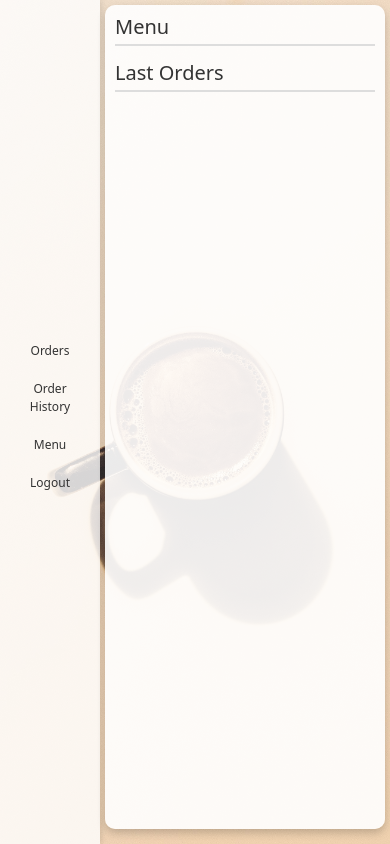
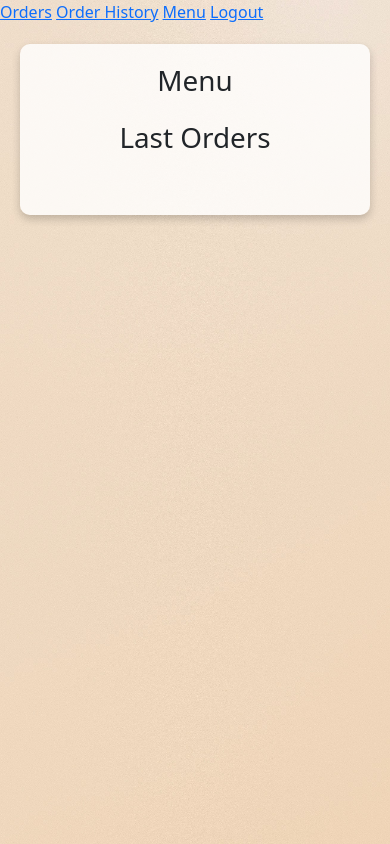
Before and after one commit to mohamed-622/Alx-Portfolio-JavaManager, a Flask app: page /orders in a window 390 px wide. Run offline with Flask 3, Linux system fonts and the light colour scheme; the visitor is signed in with stand-in values (Sample User, id 1).

Commit message:
Styling improvements

```diff
--- a/app/static/css/pages/orders.css
+++ b/app/static/css/pages/orders.css
@@ -1,180 +1,128 @@
-/* orders.css */
-/* components */
-.sidebar {
-    width: 200px;
-    background-color: rgba(255, 255, 255, 0.8); /* Slightly transparent */
-    padding: 15px;
-    height: 100vh;
-    box-shadow: 2px 0 5px rgba(0, 0, 0, 0.1);
-    display: flex; /* Enable Flexbox */
-    flex-direction: column; /* Stack items vertically */
-    align-items: center; /* Center items horizontally */
-    justify-content: center; /* Center items vertically */
-}
-.sidebar a {
-    display: block;
-    color: #333;
-    text-decoration: none;
-    margin-bottom: 10px;
-    padding: 10px;
-    border-radius: 5px;
-    width: 100%; /* Make the links stretch across the sidebar */
-    text-align: center; /* Center the text within the links */
+/* Background Styling */
+body {
+    background-image: url('../../images/background.jpg');
+    background-size: cover;
+    background-attachment: fixed;
+    font-family: Arial, sans-serif;
+    margin: 0;
+    padding: 0;
 }
 
-.sidebar a:hover {
-    background-color: rgb(212, 166, 106);
+/* Navbar Styling */
+.navbar {
+    display: flex;
+    background-color: #333;
+    padding: 10px;
 }
 
-body {
-    display: flex;
-    font-family: Arial, sans-serif;
-    margin: 0;
-    height: 100vh;
-    background-image: url('../../images/background.jpg');
-    background-size: cover;
-    background-position: center; /* Center the image */
-    background-repeat: no-repeat; /* Prevent the image from repeating */
-    background-color: #f4f4f4; /* Fallback color */
-}
-.content h1 {
-    font-size: 24px;
-    color: #333;
-    margin-bottom: 15px;
-    border-bottom: 2px solid #ddd;
-    padding-bottom: 5px;
+.navbar a {
+    color: white;
+    text-decoration: none;
+    padding: 10px 15px;
+    margin-right: 10px;
+    border-radius: 5px;
+    transition: background-color 0.3s;
 }
 
-.content ul li {
-    margin: 10px 0;
-    padding: 10px;
-    border: 1px solid #ddd;
-    border-radius: 5px;
-    background-color: #f9f9f9;
-    box-shadow: 0 2px 4px rgba(0, 0, 0, 0.1); /* Subtle shadow for individual items */
+.navbar a:hover {
+    background-color: #575757;
 }
 
-
+/* Content Section Styling */
 .content {
-    flex-grow: 1;
+    margin: 20px;
     padding: 20px;
-    background-color: rgba(255, 255, 255, 0.9); /* Slight transparency */
+    background: rgba(255, 255, 255, 0.8);
     border-radius: 10px;
-    margin: 10px;
-    box-shadow: 0 4px 8px rgba(0, 0, 0, 0.2); /* Subtle shadow for depth */
-    overflow-y: auto; /* Allow scrolling if content overflows */
-    max-height: calc(100vh - 20px); /* Prevent content from spilling out */
+    box-shadow: 0 4px 8px rgba(0, 0, 0, 0.2);
 }
 
-.content h1 {
-    font-size: 24px;
+/* Heading Styling */
+h1 {
+    text-align: center;
     color: #333;
-    margin-bottom: 15px;
-    border-bottom: 2px solid #ddd;
-    padding-bottom: 5px;
+    margin-bottom: 20px;
 }
 
-.content ul {
-    list-style-type: none; /* Remove bullets */
-    padding: 0; /* Remove default padding */
-    margin: 0; /* Remove default margin */
+/* Card Container Styling */
+.card-container {
+    margin-top: 20px;
+    margin-bottom: 20px;
+}
+.card-container, .content ul {
+    display: flex;
+    flex-wrap: wrap;
+    gap: 20px;
+    justify-content: center; /* Center items horizontally */
+    padding: 0;
+    list-style: none; /* Remove default list styling */
 }
 
-.content ul li {
-    margin: 10px 0;
-    padding: 10px;
+/* Card Styling */
+.card {
+    width: 300px; /* Fixed width for cards */
+    background: white;
     border: 1px solid #ddd;
-    border-radius: 5px;
-    background-color: #f9f9f9;
-    box-shadow: 0 2px 4px rgba(0, 0, 0, 0.1); /* Subtle shadow for individual items */
+    border-radius: 8px;
+    box-shadow: 0 4px 6px rgba(0, 0, 0, 0.1);
+    overflow: hidden;
+    transition: transform 0.2s, box-shadow 0.2s;
+    display: flex; /* Ensure proper flex child behavior */
+    flex-direction: column; /* Stack card content */
 }
 
-.content form {
-    display: flex;
-    align-items: center;
-    gap: 10px;
-    margin-top: 10px;
+.card:hover {
+    transform: translateY(-5px);
+    box-shadow: 0 8px 12px rgba(0, 0, 0, 0.2);
 }
 
-.content form label {
-    font-size: 14px;
+/* Form Styling */
+form {
+    margin-top: 15px;
+}
+
+.form-label {
+    font-weight: bold;
     color: #555;
 }
 
-.content form select,
-.content form input[type="number"] {
-    padding: 5px;
-    border: 1px solid #ccc;
-    border-radius: 4px;
+.form-select,
+.form-control {
+    width: 100%;
+    padding: 8px;
+    margin-top: 5px;
+    margin-bottom: 10px;
+    border: 1px solid #ddd;
+    border-radius: 5px;
     font-size: 14px;
 }
 
-.content form button {
+.btn {
+    display: block;
+    width: 100%;
+    text-align: center;
+    padding: 10px;
+    font-size: 14px;
+    border: none;
+    border-radius: 5px;
     background-color: #007bff;
     color: white;
-    border: none;
-    padding: 5px 10px;
-    border-radius: 5px;
     cursor: pointer;
-    font-size: 14px;
+    transition: background-color 0.3s;
 }
 
-.content form button:hover {
-    background-color: #0056b3; /* Darker shade on hover */
+.btn:hover {
+    background-color: #0056b3;
 }
 
-.content ul li strong {
-    display: block;
-    font-size: 16px;
-    color: #000;
-    margin-bottom: 5px;
-}
-
-.card-container {
-    display: flex;
-    flex-wrap: wrap;
-    gap: 16px;
-    margin-top: 20px;
-}
-
-.card {
-    border: 1px solid #ddd;
-    border-radius: 8px;
-    padding: 16px;
-    box-shadow: 2px 2px 6px rgba(0, 0, 0, 0.1);
-    width: 300px;
-    background-color: #f9f9f9;
-}
-
-.card h5 {
-    font-size: 1.25rem;
-    margin-bottom: 12px;
-}
-
-.card p {
-    margin: 4px 0;
-}
-
-
-
-/* responsiveness */
+/* Responsive Design */
 @media (max-width: 768px) {
-    .sidebar {
-        width: 100px;
-        padding: 10px;
+    .card-container {
+        flex-direction: column;
+        align-items: center;
     }
 
-    .sidebar a {
-        font-size: 12px;
-        padding: 5px;
-    }
-
-    .content {
-        margin: 5px;
-        padding: 10px;
-    }
-
-    .content h1 {
-        font-size: 20px;
+    .card {
+        width: 90%;
     }
 }
```
